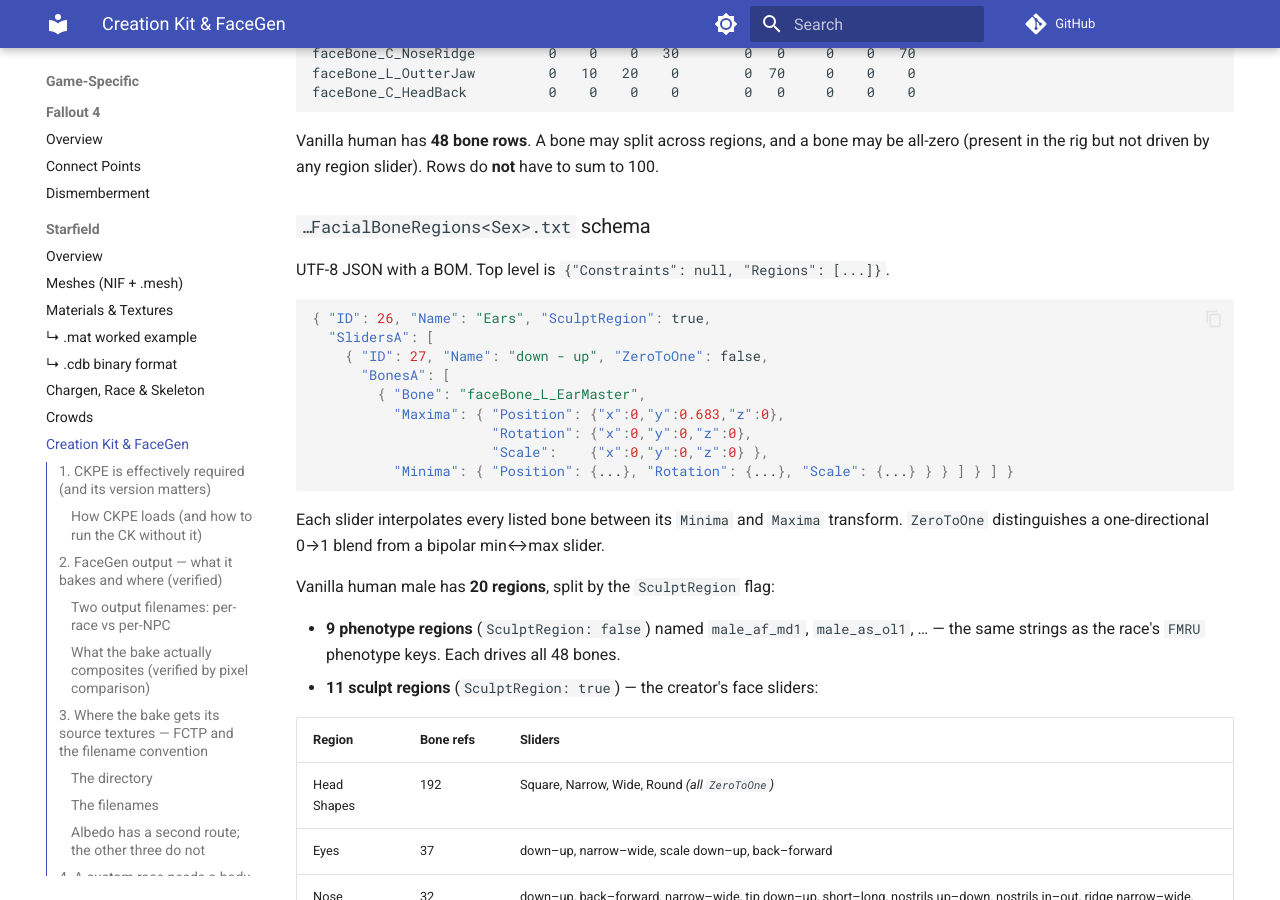
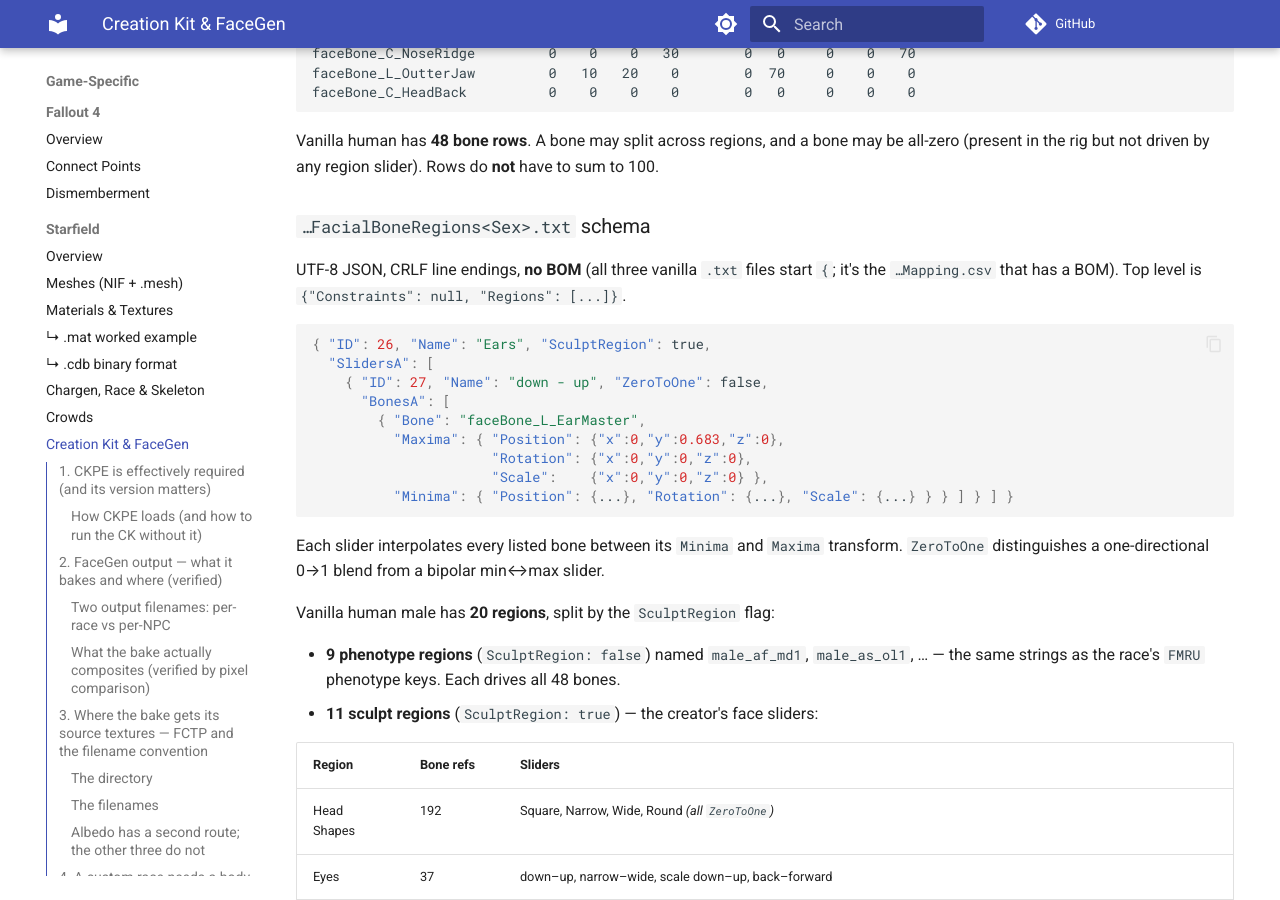
Before and after one commit to BadDogSkyrim/BethesdaLibrary, an MkDocs documentation site: the page built from docs/game-specific/starfield/creation-kit.md, in a window 1280 px wide and 900 px high, scrolled down 7701 px. Built offline with MkDocs 1.6.1 and Material for MkDocs 9.7.7, drawn with Linux system fonts in a browser that asks for light colours; comment, search, counter and statistics services are not loaded.

Commit message:
Starfield CK: FacialBoneRegions .txt files have no BOM (the mapping .csv does)
Co-Authored-By: Claude Opus 5.5 <noreply@anthropic.com>

````diff
--- a/docs/game-specific/starfield/creation-kit.md
+++ b/docs/game-specific/starfield/creation-kit.md
@@ -324,7 +324,8 @@ Vanilla human has **48 bone rows**. A bone may split across regions, and a bone
 
 ### `…FacialBoneRegions<Sex>.txt` schema
 
-UTF-8 JSON with a BOM. Top level is `{"Constraints": null, "Regions": [...]}`.
+UTF-8 JSON, CRLF line endings, **no BOM** (all three vanilla `.txt` files start `{`; it's the
+`…Mapping.csv` that has a BOM). Top level is `{"Constraints": null, "Regions": [...]}`.
 
 ```json
 { "ID": 26, "Name": "Ears", "SculptRegion": true,
````
